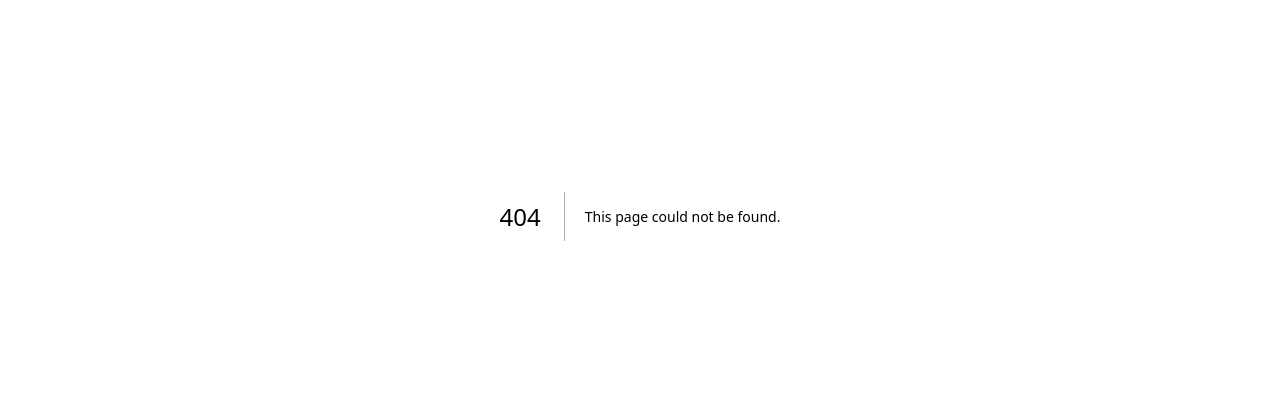
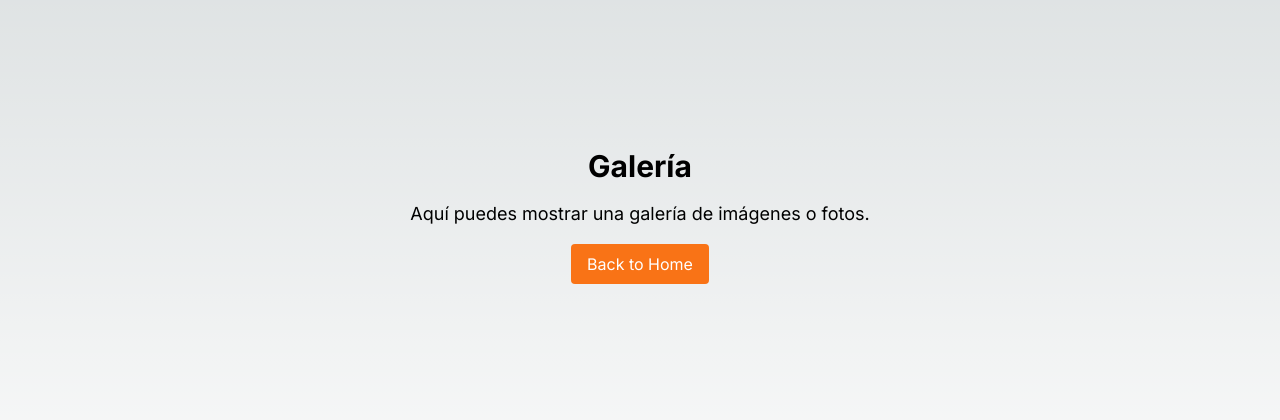
Before and after one commit to Davidongo93/kgb-rescatista, a Next.js app: page /galeria in a window 1280 px wide. Before the commit this address had no page. Shown: the part 184-604 px from the top of the page. Built offline with nearby package versions, Linux system fonts and the light colour scheme.

Commit message:
creating 3 views template

```diff
--- a/components/view1.jsx
+++ b/components/view1.jsx
@@ -1,5 +1,5 @@
 import Link from 'next/link';
-import Image from 'next/image'; // Importa el componente Image de Next.js
+import Image from 'next/image';
 
 export default function View1() {
   return (
--- /dev/null
+++ b/pages/contacto.js
@@ -0,0 +1,20 @@
+import Link from 'next/link';
+import React from 'react';
+import RootLayout from '../app/layout';
+const Contacto = () => {
+  return (
+    <RootLayout>
+    <div className="min-h-screen flex flex-col justify-center items-center">
+      <h1 className="text-3xl font-bold mb-4">Contacto</h1>
+      <p className="text-lg">Puedes agregar un formulario de contacto u otra información de contacto aquí.</p>
+      <Link href="/home">
+              <button className="bg-orange-500 text-white px-4 py-2 rounded hover:bg-orange-600 transition inline-block mt-4">
+                Back to Home
+              </button>
+            </Link>
+    </div>
+    </RootLayout>
+  );
+};
+
+export default Contacto;
--- /dev/null
+++ b/pages/experiencia.js
@@ -0,0 +1,20 @@
+import Link from 'next/link';
+import React from 'react';
+import RootLayout from '../app/layout';
+const Experiencia = () => {
+  return (
+    <RootLayout>
+    <div className="min-h-screen flex flex-col justify-center items-center">
+      <h1 className="text-3xl font-bold mb-4">Experiencia</h1>
+      <p className="text-lg">Aquí puedes agregar contenido relacionado con tu experiencia.</p>
+      <Link href="/home">
+              <button className="bg-orange-500 text-white px-4 py-2 rounded hover:bg-orange-600 transition inline-block mt-4">
+                Back to Home
+              </button>
+            </Link>
+    </div>
+    </RootLayout>
+  );
+};
+
+export default Experiencia;
--- /dev/null
+++ b/pages/galeria.js
@@ -0,0 +1,20 @@
+import Link from 'next/link';
+import React from 'react';
+import RootLayout from '../app/layout';
+const Galeria = () => {
+  return (
+    <RootLayout>
+    <div className="min-h-screen flex flex-col justify-center items-center">
+      <h1 className="text-3xl font-bold mb-4">Galería</h1>
+      <p className="text-lg">Aquí puedes mostrar una galería de imágenes o fotos.</p>
+      <Link href="/home">
+              <button className="bg-orange-500 text-white px-4 py-2 rounded hover:bg-orange-600 transition inline-block mt-4">
+                Back to Home
+              </button>
+            </Link>
+    </div>
+    </RootLayout>
+  );
+};
+
+export default Galeria;
```
